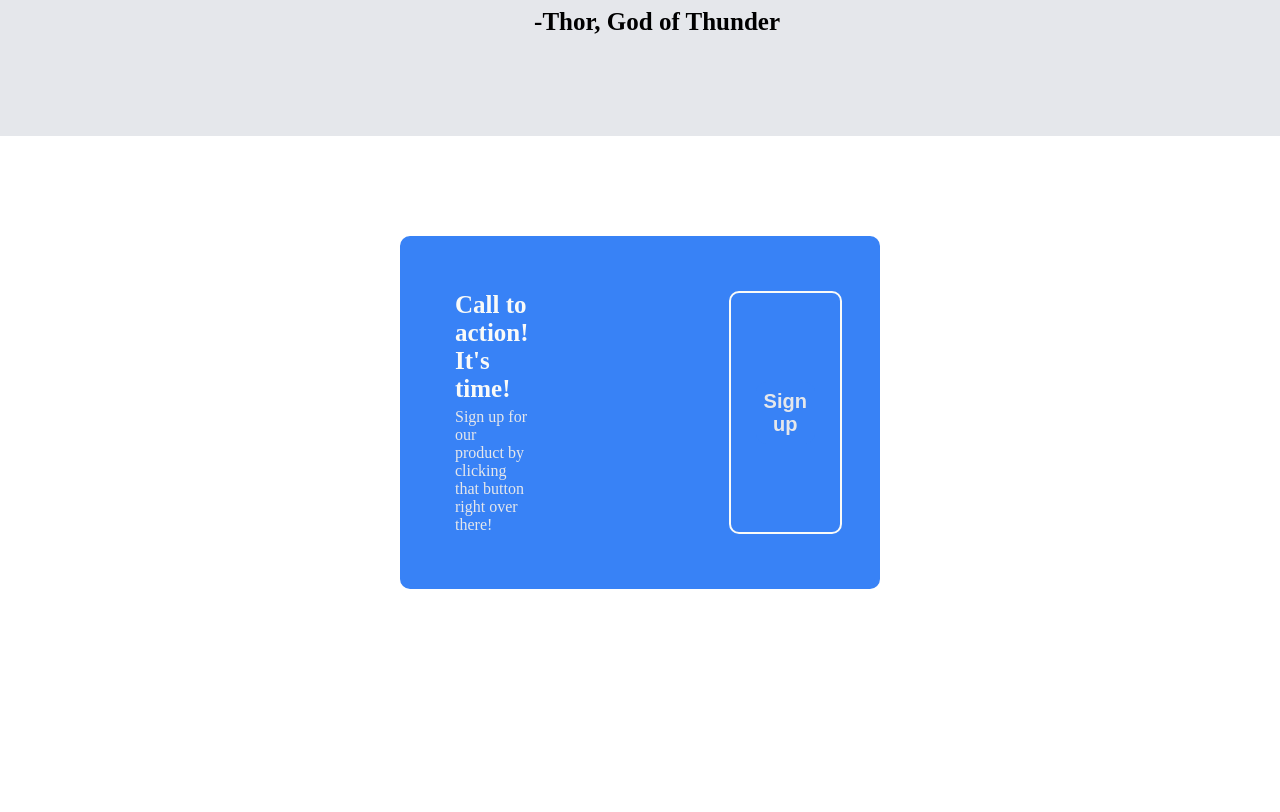
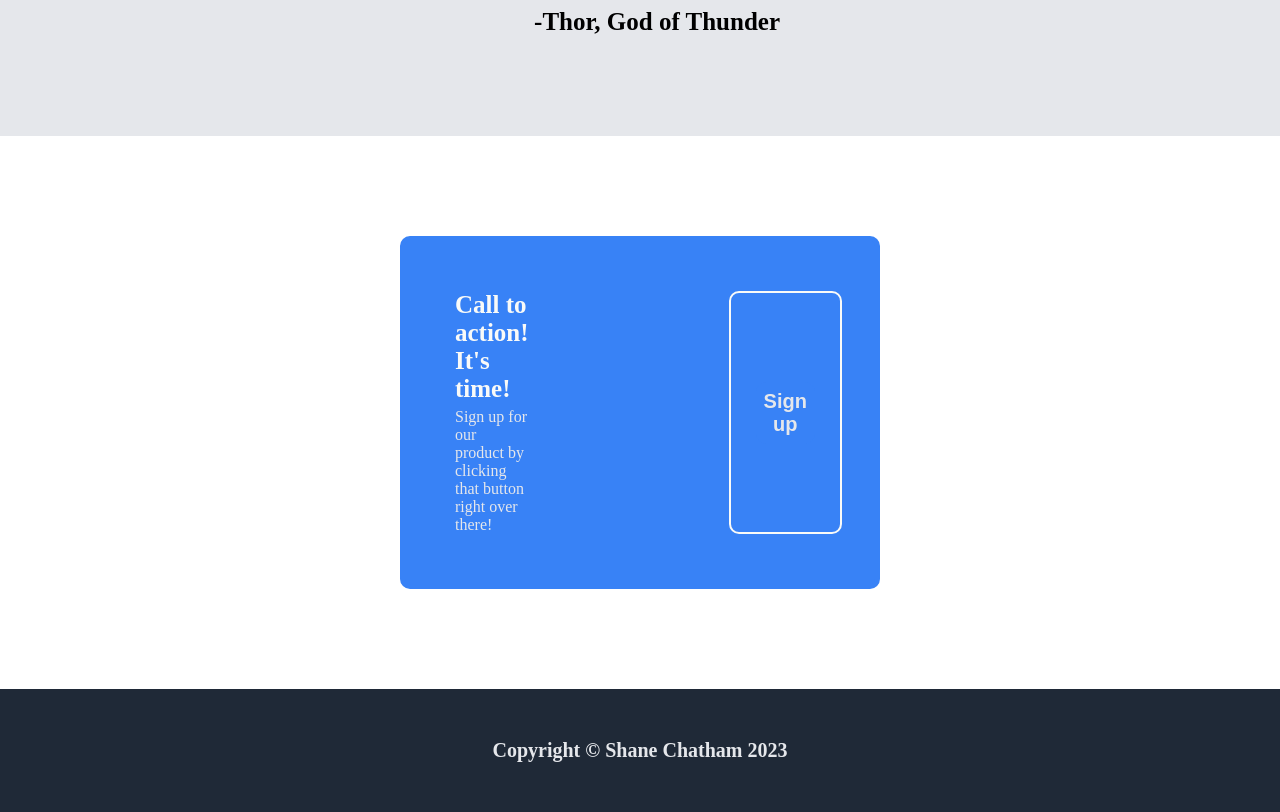
Before and after one commit to 3banjo/landingpageproject, a plain HTML site: page index.html in a window 1280 px wide. Shown: the part 1808-2620 px from the top of the page. Before the commit the page ends 2497 px from the top, so only its background shows below. Drawn offline with Linux system fonts and the light colour scheme.

Commit message:
Write footer HTML and CSS

```diff
--- a/index.html
+++ b/index.html
@@ -56,5 +56,9 @@
                 <button class="cb">Sign up</button>
             </div>
         </div>
+
+        <div class="footer">
+            Copyright © Shane Chatham 2023
+        </div>
     </body>
 </html>
--- a/styles.css
+++ b/styles.css
@@ -189,3 +189,13 @@ padding-right: 300px;
 .callbottom {
     color: #e5e7eb;
 }
+
+.footer {
+    display: flex;
+    justify-content: center;
+    background-color: #1f2937;
+    color: #e5e7eb;
+    padding: 50px;
+    font-size: 20px;
+    font-weight: bold;
+}
```
